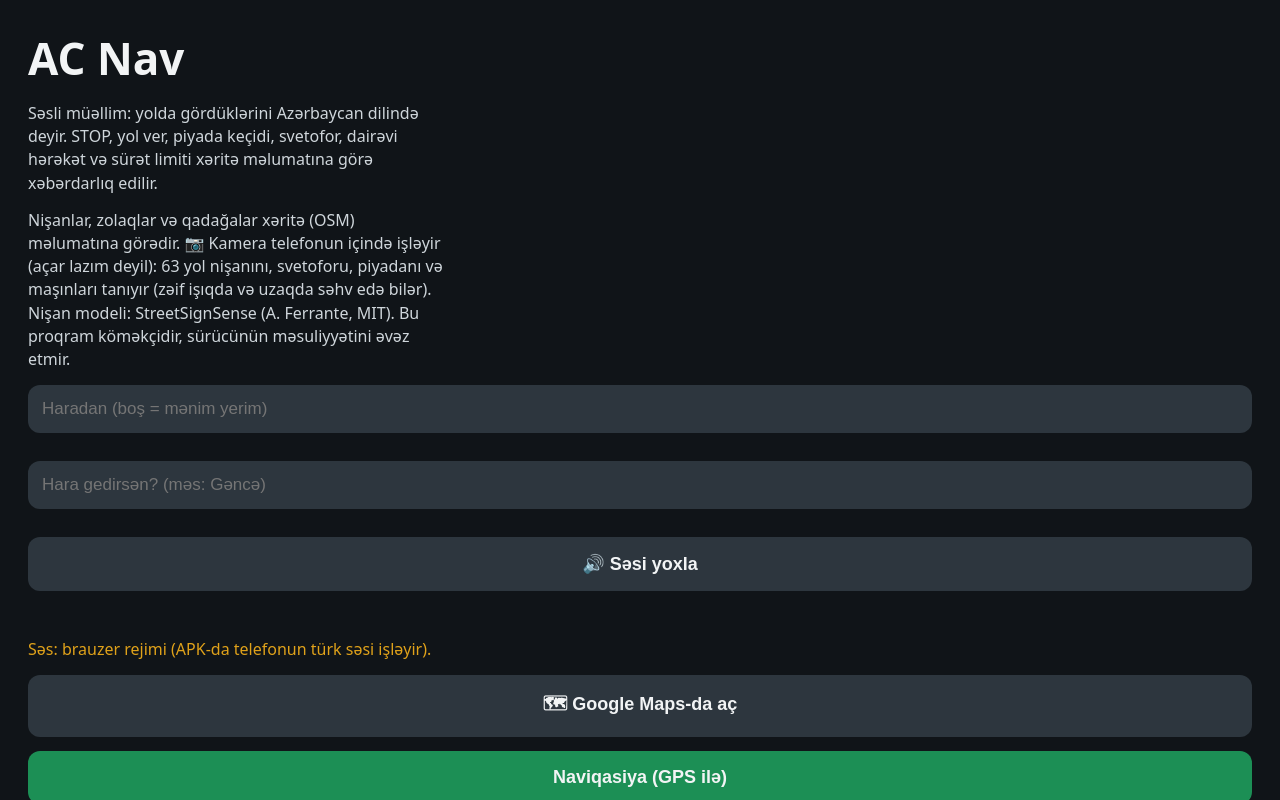
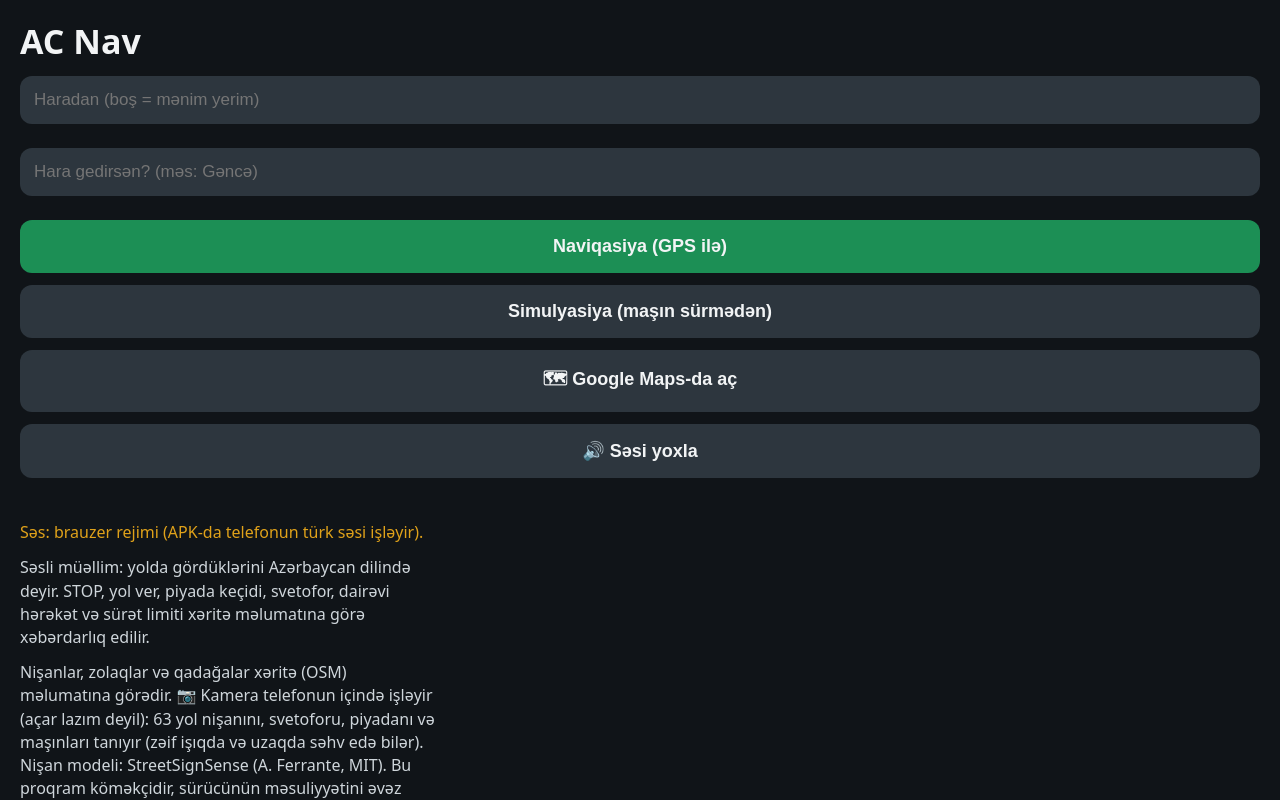
Before and after one commit to istifadeci001/AC-NAV, a website: page www/index.html in a window 1280 px wide. Drawn offline with nearby package versions, Linux system fonts and the light colour scheme.

Commit message:
Update index.html

```diff
--- a/www/index.html
+++ b/www/index.html
@@ -44,7 +44,12 @@ html,body{height:100%;background:var(--ink);color:var(--txt);font-family:system-
 #cv,#cc{position:absolute;inset:0;width:100%;height:100%}#cv{object-fit:contain}
 #ci{position:absolute;left:0;right:0;bottom:0;padding:14px 14px calc(14px + env(safe-area-inset-bottom,0));background:rgba(0,0,0,.65);font-size:18px;font-weight:700;line-height:1.3;min-height:64px}
 #cx{position:absolute;top:calc(10px + env(safe-area-inset-top,0));right:10px}
-#tch{z-index:1900}
+#tch{z-index:3000}
+.b{touch-action:manipulation}
+#intro{display:block;overflow-y:auto;-webkit-overflow-scrolling:touch;padding:calc(18px + env(safe-area-inset-top,0)) 20px 40px}
+#intro>*{display:block;margin:0 0 12px}
+#intro h1{font-size:34px}
+#intro .b{width:100%}
 </style>
 </head>
 <body>
@@ -66,15 +71,16 @@ html,body{height:100%;background:var(--ink);color:var(--txt);font-family:system-
 <div id="tch"></div>
 <div id="intro">
   <h1>AC Nav</h1>
+  <p id="err" style="color:#ff6b6b"></p>
+  <input id="from" placeholder="Haradan (boş = mənim yerim)" autocomplete="off">
+  <input id="to" placeholder="Hara gedirsən? (məs: Gəncə)" autocomplete="off">
+  <button class="b" id="go">Naviqasiya (GPS ilə)</button>
+  <button class="b" id="demo">Simulyasiya (maşın sürmədən)</button>
+  <button class="b" id="gm">🗺 Google Maps-da aç</button>
+  <button class="b" id="vtest">🔊 Səsi yoxla</button>
+  <p id="rt"></p><p id="vnote" style="color:#e0a21a"></p>
   <p>Səsli müəllim: yolda gördüklərini Azərbaycan dilində deyir. STOP, yol ver, piyada keçidi, svetofor, dairəvi hərəkət və sürət limiti xəritə məlumatına görə xəbərdarlıq edilir.</p>
   <p>Nişanlar, zolaqlar və qadağalar xəritə (OSM) məlumatına görədir. 📷 Kamera telefonun içində işləyir (açar lazım deyil): 63 yol nişanını, svetoforu, piyadanı və maşınları tanıyır (zəif işıqda və uzaqda səhv edə bilər). Nişan modeli: StreetSignSense (A. Ferrante, MIT). Bu proqram köməkçidir, sürücünün məsuliyyətini əvəz etmir.</p>
-  <input id="from" placeholder="Haradan (boş = mənim yerim)" autocomplete="off">
-  <input id="to" placeholder="Hara gedirsən? (məs: Gəncə)" autocomplete="off">
-  <button class="b" id="vtest">🔊 Səsi yoxla</button>
-  <p id="rt"></p><p id="vnote" style="color:#e0a21a"></p>
-  <button class="b" id="gm">🗺 Google Maps-da aç</button>
-  <button class="b" id="go">Naviqasiya (GPS ilə)</button>
-  <button class="b" id="demo">Simulyasiya (maşın sürmədən)</button>
 </div>
 
 <script src="https://cdnjs.cloudflare.com/ajax/libs/leaflet/1.9.4/leaflet.js"></script>
@@ -82,7 +88,9 @@ html,body{height:100%;background:var(--ink);color:var(--txt);font-family:system-
 const $=id=>document.getElementById(id);
 var tt=null;
 function showT(x){const e=$('tch');e.textContent=x;e.style.display='block';clearTimeout(tt);tt=setTimeout(()=>e.style.display='none',15000)}
-window.addEventListener('error',e=>showT('Xəta: '+e.message));
+window.addEventListener('error',e=>{showT('Xəta: '+e.message);const x=$('err');if(x)x.textContent='Xəta: '+e.message+' (sətir '+(e.lineno||'?')+')'});
+window.addEventListener('unhandledrejection',e=>{const x=$('err');if(x)x.textContent='Xəta: '+((e.reason&&e.reason.message)||e.reason)});
+$('go').onclick=()=>begin(false);$('demo').onclick=()=>begin(true);
 const R=6371000,rad=x=>x*Math.PI/180;
 function dist(a,b,c,d){const p=rad(c-a),q=rad(d-b);const x=Math.sin(p/2)**2+Math.cos(rad(a))*Math.cos(rad(c))*Math.sin(q/2)**2;return 2*R*Math.asin(Math.sqrt(x))}
 function brg(a,b,c,d){const y=Math.sin(rad(d-b))*Math.cos(rad(c));const x=Math.cos(rad(a))*Math.sin(rad(c))-Math.sin(rad(a))*Math.cos(rad(c))*Math.cos(rad(d-b));return(Math.atan2(y,x)*180/Math.PI+360)%360}
@@ -108,7 +116,7 @@ Object.assign(T.rail,{e:'Şlaqbaum bağlıdırsa və ya qırmızı işıq yanır
 let map,me,hl,hz={},ann={},heading=null,last=null,lim=null,voiceOn=true,voice=null,watchId=null,timer=null,lastFetch=null,lastRound=0,lastSp=0,rw={},lastPos=null,lastW=null,curSpd=0;
 
 /* Səs: əvvəl telefonun öz TTS-i (Android), sonra brauzer səsi. Azərbaycan yoxdursa türk */
-const TTS=(window.Capacitor&&Capacitor.isNativePlatform&&Capacitor.isNativePlatform())?Capacitor.registerPlugin('TextToSpeech'):null;
+let TTS=null;try{if(window.Capacitor&&Capacitor.isNativePlatform&&Capacitor.isNativePlatform())TTS=Capacitor.registerPlugin('TextToSpeech')}catch(e){TTS=null}
 let ttsLang='az-AZ';
 const trFix=t=>t.replace(/ə/g,'e').replace(/Ə/g,'E').replace(/x/g,'h').replace(/X/g,'H').replace(/q/g,'k').replace(/Q/g,'K');
 async function initTTS(){
@@ -120,7 +128,7 @@ async function initTTS(){
 }
 function pickVoice(){if(TTS||!('speechSynthesis' in window))return;voice=speechSynthesis.getVoices().find(x=>/^tr/i.test(x.lang))||null}
 if('speechSynthesis' in window){speechSynthesis.onvoiceschanged=pickVoice;pickVoice()}
-initTTS();
+initTTS().catch(()=>{});
 function say(t){
   if(!voiceOn)return;
   try{
@@ -316,8 +324,8 @@ function setupAC(id){
     },600);
   });
 }
-setupAC('from');setupAC('to');
-if(navigator.geolocation)navigator.geolocation.getCurrentPosition(p=>{lastPos=[p.coords.latitude,p.coords.longitude]},()=>{},{timeout:8000,maximumAge:120000});
+try{setupAC('from');setupAC('to')}catch(e){}
+try{if(navigator.geolocation)navigator.geolocation.getCurrentPosition(p=>{lastPos=[p.coords.latitude,p.coords.longitude]},()=>{},{timeout:8000,maximumAge:120000})}catch(e){}
 const here=()=>new Promise((ok,no)=>navigator.geolocation?navigator.geolocation.getCurrentPosition(p=>ok([p.coords.latitude,p.coords.longitude]),()=>no(new Error('GPS işləmir. "Haradan" qutusuna ünvan yaz.')),{timeout:12000,maximumAge:60000}):no(new Error('GPS yoxdur')));
 async function buildRoute(a,b){
   const r=await fetch('https://router.project-osrm.org/route/v1/driving/'+a[1]+','+a[0]+';'+b[1]+','+b[0]+'?overview=full&geometries=geojson&steps=true');
```
